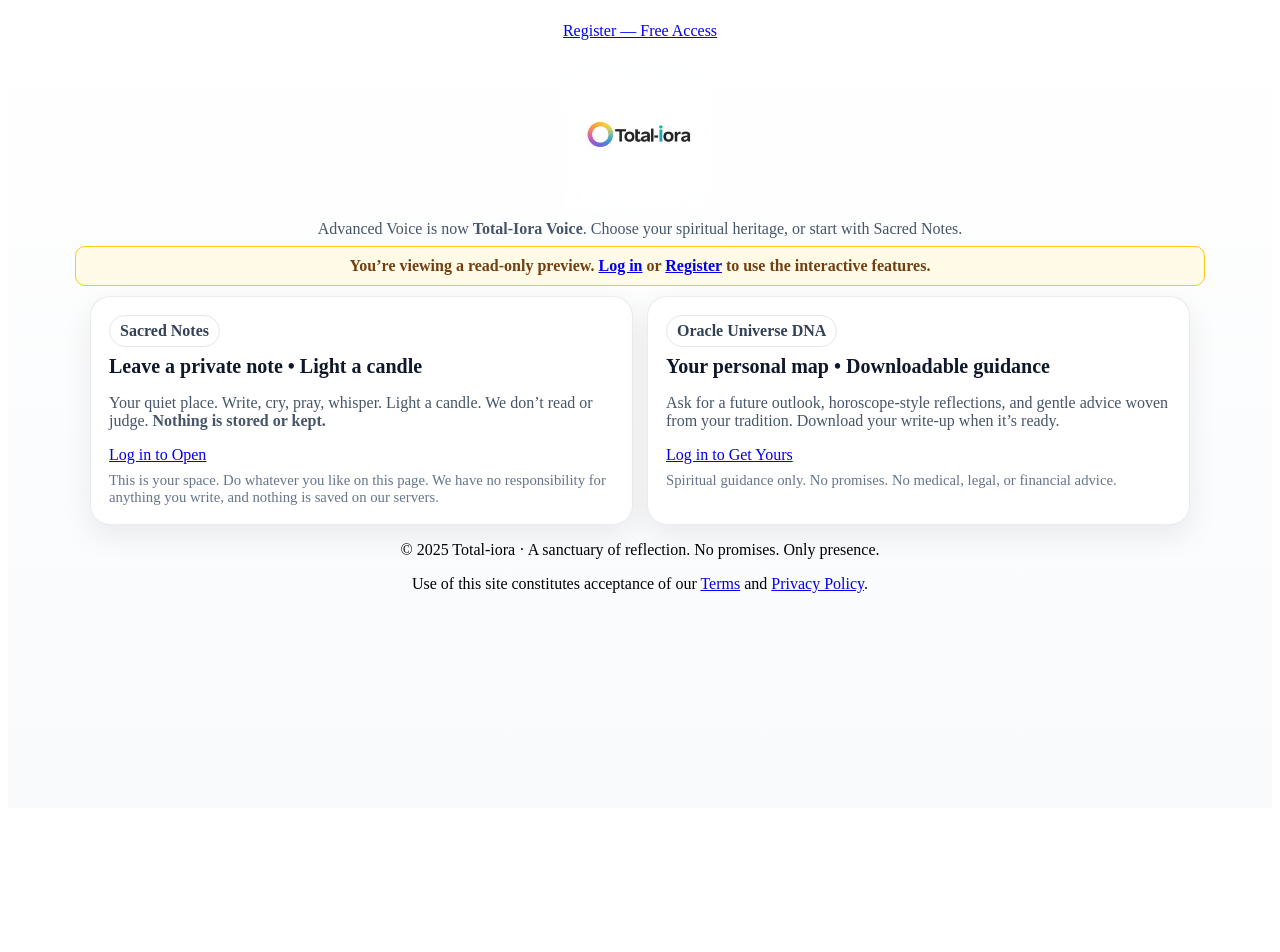
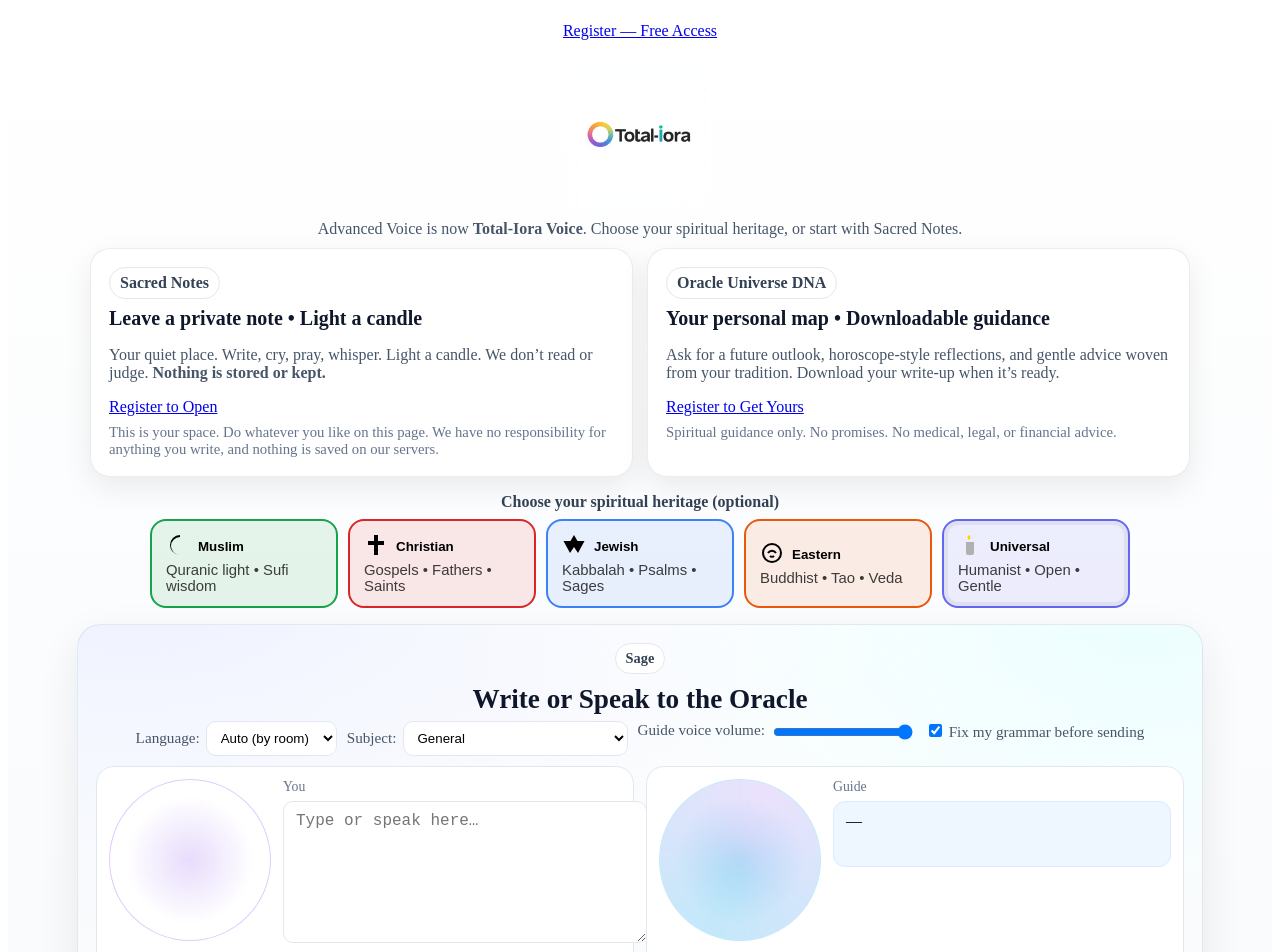
Before and after one commit to danyaffa/Total-iora, a Next.js app: page / in a window 1280 px wide. Shown: the top 952 px of the page. Before the commit the page ends 816 px from the top, so only its background shows below. Built offline with nearby package versions, Linux system fonts and the light colour scheme.

Commit message:
Update index.js

```diff
--- a/pages/index.js
+++ b/pages/index.js
@@ -1,10 +1,16 @@
 // FILE: /pages/index.js
-// STATIC PREVIEW ONLY — no interactive components.
+// STATIC preview: same layout, but fully non-interactive (readable demo).
 
+import { useState } from "react";
 import Link from "next/link";
 import Footer from "../components/Footer";
+import HeritageSelector from "../components/HeritageSelector";
+import OracleVoice from "../components/OracleVoice";
 
 export default function Index() {
+  const [path, setPath] = useState("Universal");
+  const locked = true; // always static
+
   return (
     <div className="page">
       {/* Top nav — Register always visible */}
@@ -21,12 +27,6 @@ export default function Index() {
         </p>
       </section>
 
-      {/* Always-visible read-only banner */}
-      <div className="previewBanner" role="status">
-        You’re viewing a read-only preview. <Link href="/login">Log in</Link> or{" "}
-        <Link href="/register">Register</Link> to use the interactive features.
-      </div>
-
       {/* Feature tiles */}
       <section className="tiles">
         <div className="grid">
@@ -40,7 +40,7 @@ export default function Index() {
               </p>
             </header>
             <footer className="f">
-              <Link href="/login" className="btn accent" aria-disabled="true">Log in to Open</Link>
+              <Link href="/register" className="btn accent">Register to Open</Link>
               <div className="disc">
                 This is your space. Do whatever you like on this page. We have no responsibility
                 for anything you write, and nothing is saved on our servers.
@@ -58,7 +58,7 @@ export default function Index() {
               </p>
             </header>
             <footer className="f">
-              <Link href="/login" className="btn accent" aria-disabled="true">Log in to Get Yours</Link>
+              <Link href="/register" className="btn accent">Register to Get Yours</Link>
               <div className="disc">
                 Spiritual guidance only. No promises. No medical, legal, or financial advice.
               </div>
@@ -66,6 +66,16 @@ export default function Index() {
           </article>
         </div>
       </section>
+
+      {/* Same board UI, but inert to keep it read-only */}
+      <div
+        className="main preview-locked"
+        inert=""
+        aria-disabled="true"
+      >
+        <HeritageSelector path={path} onChange={setPath} />
+        <OracleVoice path={path} />
+      </div>
 
       <Footer />
 
@@ -91,12 +101,15 @@ export default function Index() {
         .btn.accent { color:#fff; background:linear-gradient(135deg,#7c3aed,#14b8a6); border:none; }
         .disc { color:#64748b; font-size:.92rem; }
 
-        .previewBanner {
-          margin: 8px auto 0; max-width: 1100px; padding: 10px 14px;
-          background: #fffbe6; border: 1px solid #facc15; border-radius: 10px;
-          color: #713f12; text-align: center; font-weight: 600;
+        .main.preview-locked a,
+        .main.preview-locked button,
+        .main.preview-locked [role="button"],
+        .main.preview-locked input,
+        .main.preview-locked select,
+        .main.preview-locked textarea {
+          pointer-events: none !important;
+          opacity: .85;
         }
-        .previewBanner a { color: #1d4ed8; text-decoration: underline; }
       `}</style>
     </div>
   );
```
